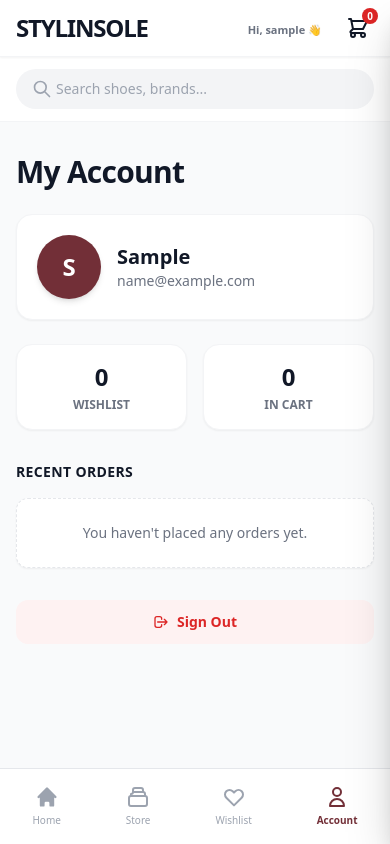
After one commit to royaloba/solid-giggle, a Django app: page /accounts/profile/ in a window 390 px wide. The commit adds this page. Run offline with Django 5.2, Linux system fonts and the light colour scheme; the visitor is signed in with stand-in values (Sample User, id 1); data that the repository does not hold is empty; some libraries are stand-ins or nearby versions.

Commit message:
Fixed the UI, added account view, improved mobile interaction feel v3.5

```diff
--- /dev/null
+++ b/accounts/templates/accounts/profile.html
@@ -0,0 +1,65 @@
+{% extends 'base.html' %}
+
+{% block content %}
+<div class="max-w-3xl mx-auto px-4 py-8 mb-10">
+    <h1 class="text-3xl font-extrabold text-gray-900 tracking-tight mb-6">My Account</h1>
+
+    <!-- User Profile Card -->
+    <div class="bg-white p-5 rounded-2xl shadow-sm border border-gray-100 flex items-center gap-4 mb-6">
+        <div class="w-16 h-16 bg-wine text-white rounded-full flex items-center justify-center text-2xl font-black shadow-md">
+            {{ user.username|make_list|first|upper }}
+        </div>
+        <div>
+            <h3 class="font-bold text-gray-900 text-xl">{{ user.first_name|default:user.username }}</h3>
+            <p class="text-sm text-gray-500">{{ user.email }}</p>
+        </div>
+    </div>
+
+    <!-- Quick Stats -->
+    <div class="grid grid-cols-2 gap-4 mb-8">
+        <a href="{% url 'store:wishlist' %}" class="bg-white p-4 rounded-2xl shadow-sm border border-gray-100 flex flex-col items-center justify-center group hover:border-wine transition-colors">
+            <span class="text-2xl font-black text-gray-900 group-hover:text-wine">{{ wishlist_count }}</span>
+            <span class="text-xs font-bold text-gray-500 uppercase mt-1">Wishlist</span>
+        </a>
+        <button onclick="toggleCartDrawer(true);" class="bg-white p-4 rounded-2xl shadow-sm border border-gray-100 flex flex-col items-center justify-center group hover:border-wine transition-colors w-full">
+            <span class="text-2xl font-black text-gray-900 group-hover:text-wine">{{ cart|length }}</span>
+            <span class="text-xs font-bold text-gray-500 uppercase mt-1">In Cart</span>
+        </button>
+    </div>
+
+    <!-- Order History -->
+    <h3 class="text-sm font-bold text-gray-900 mb-4 uppercase tracking-wide">Recent Orders</h3>
+    {% if orders %}
+        <div class="space-y-3 mb-8">
+            {% for order in orders %}
+            <div class="bg-white p-4 rounded-xl shadow-sm border border-gray-100 flex flex-col gap-2">
+                <div class="flex justify-between items-start">
+                    <div>
+                        <span class="text-[10px] font-bold text-gray-400">{{ order.created_at|date:"M d, Y" }}</span>
+                        <h4 class="font-bold text-gray-900 text-sm">{{ order.reference }}</h4>
+                    </div>
+                    {% if order.status == 'SUCCESS' %}
+                        <span class="bg-green-100 text-green-700 text-[10px] font-bold px-2 py-1 rounded-sm uppercase">{{ order.status }}</span>
+                    {% elif order.status == 'PENDING' %}
+                        <span class="bg-yellow-100 text-yellow-700 text-[10px] font-bold px-2 py-1 rounded-sm uppercase">{{ order.status }}</span>
+                    {% else %}
+                        <span class="bg-red-100 text-red-700 text-[10px] font-bold px-2 py-1 rounded-sm uppercase">{{ order.status }}</span>
+                    {% endif %}
+                </div>
+                <div class="font-black text-wine">₦{{ order.total_amount }}</div>
+            </div>
+            {% endfor %}
+        </div>
+    {% else %}
+        <div class="bg-white p-6 rounded-xl shadow-sm border border-dashed border-gray-200 text-center mb-8">
+            <p class="text-sm text-gray-500">You haven't placed any orders yet.</p>
+        </div>
+    {% endif %}
+
+    <!-- Logout Button -->
+    <a href="{% url 'accounts:logout' %}" class="w-full py-3 flex items-center justify-center gap-2 text-sm font-bold text-red-600 bg-red-50 hover:bg-red-100 rounded-xl transition-colors">
+        <svg class="w-4 h-4" fill="none" stroke="currentColor" viewBox="0 0 24 24"><path stroke-linecap="round" stroke-linejoin="round" stroke-width="2" d="M17 16l4-4m0 0l-4-4m4 4H7m6 4v1a3 3 0 01-3 3H6a3 3 0 01-3-3V7a3 3 0 013-3h4a3 3 0 013 3v1"></path></svg>
+        Sign Out
+    </a>
+</div>
+{% endblock %}
--- a/accounts/urls.py
+++ b/accounts/urls.py
@@ -7,6 +7,9 @@ urlpatterns = [
     path('register/', views.register_view, name='register'),
     path('login/', views.login_view, name='login'),
     path('logout/', views.logout_view, name='logout'),
-    path('drawer/', views.account_drawer_view, name='drawer'),
+
+    # FIXED: Replaced 'drawer' with a standard 'profile' page route
+    path('profile/', views.account_profile_view, name='profile'),
+
     path('download-orders/', views.download_orders_csv, name='download_orders'),
 ]
--- a/accounts/views.py
+++ b/accounts/views.py
@@ -93,3 +93,14 @@ def download_orders_csv(request):
         ])
 
     return response
+
+@login_required
+def account_profile_view(request):
+    """Standard, full-page view for the user profile."""
+    orders = Order.objects.filter(user=request.user).order_by('-created_at')[:10]
+    wishlist_count = request.user.wishlist_items.count()
+
+    return render(request, 'accounts/profile.html', {
+        'orders': orders,
+        'wishlist_count': wishlist_count,
+    })
--- a/templates/base.html
+++ b/templates/base.html
@@ -14,7 +14,7 @@
             theme: {
                 extend: {
                     colors: {
-                        wine: '#722F37', // Your official Stylinsole brand color
+                        wine: '#722F37',
                     }
                 }
             }
@@ -34,16 +34,14 @@
                 transition: all 150ms ease;
             }
             .form-input:focus {
-                border-color: #722F37; /* Updated to Wine */
-                box-shadow: 0 0 0 2px rgba(114, 47, 55, 0.2); /* Soft Wine Shadow */
+                border-color: #722F37;
+                box-shadow: 0 0 0 2px rgba(114, 47, 55, 0.2);
             }
         }
     </style>
 </head>
 
 <body class="bg-gray-50 text-gray-900 font-sans flex flex-col min-h-screen pb-20 md:pb-0">
-
-    <!-- Top Header (Desktop & Mobile Mixed) -->
 
     <!-- Top Header -->
     <header class="sticky top-0 z-40 bg-white/90 backdrop-blur-md border-b border-gray-100 px-4 py-3 flex items-center justify-between shadow-sm">
@@ -56,22 +54,24 @@
         <!-- RIGHT SIDE: Greeting, Search, Auth, Cart -->
         <div class="flex items-center gap-4">
 
-            <!-- FIXED: Mobile Greeting moved to the top right -->
             {% if user.is_authenticated %}
                 <span class="md:hidden text-[11px] font-bold text-gray-500 mt-1">Hi, {{ user.username }} 👋</span>
             {% endif %}
 
-            <!-- Search Bar (Desktop) -->
-            <div class="hidden md:block relative">
-                <input type="text" placeholder="Search shoes, brands..." class="bg-gray-100 text-sm rounded-full pl-10 pr-4 py-2 w-64 outline-none focus:ring-2 focus:ring-gray-200">
-                <svg class="w-4 h-4 absolute left-4 top-2.5 text-gray-400" fill="none" stroke="currentColor" viewBox="0 0 24 24"><path stroke-linecap="round" stroke-linejoin="round" stroke-width="2" d="M21 21l-6-6m2-5a7 7 0 11-14 0 7 7 0 0114 0z"></path></svg>
-            </div>
+            <!-- FIXED: Search Bar (Desktop) -->
+            <form action="{% url 'store:list' %}" method="GET" class="hidden md:block relative">
+                <input type="text" name="q" value="{{ request.GET.q }}" placeholder="Search shoes, brands..." class="bg-gray-100 text-sm rounded-full pl-10 pr-4 py-2 w-64 outline-none focus:ring-2 focus:ring-gray-200">
+                <button type="submit" class="absolute left-4 top-2.5 text-gray-400 hover:text-wine transition-colors">
+                    <svg class="w-4 h-4" fill="none" stroke="currentColor" viewBox="0 0 24 24"><path stroke-linecap="round" stroke-linejoin="round" stroke-width="2" d="M21 21l-6-6m2-5a7 7 0 11-14 0 7 7 0 0114 0z"></path></svg>
+                </button>
+            </form>
 
-            <!-- Auth Links (Desktop) -->
+            <!-- FIXED: Auth Links (Desktop) -->
             <div class="hidden md:flex items-center gap-4 text-sm font-bold text-gray-600 border-r border-gray-200 pr-4">
                 {% if user.is_authenticated %}
                     <span class="text-gray-900">Hi, {{ user.username }}</span>
-                    <button hx-get="{% url 'accounts:drawer' %}" hx-target="#account-drawer" hx-swap="innerHTML" onclick="toggleAccountDrawer(true)" class="hover:text-black transition">Account</button>
+                    <!-- Standard page link instead of HTMX -->
+                    <a href="{% url 'accounts:profile' %}" class="hover:text-black transition">Account</a>
                     <a href="{% url 'accounts:logout' %}" class="hover:text-red-600 transition ml-2">Logout</a>
                 {% else %}
                     <a href="{% url 'accounts:login' %}" class="hover:text-black transition">Log In</a>
@@ -79,7 +79,7 @@
                 {% endif %}
             </div>
 
-            <!-- Original HTMX Cart Trigger Preserved -->
+            <!-- Original HTMX Cart Trigger -->
             <button onclick="toggleCartDrawer(true)" class="relative p-1 text-gray-900 hover:opacity-70 transition ml-1">
                 <svg class="w-6 h-6" fill="none" stroke="currentColor" viewBox="0 0 24 24"><path stroke-linecap="round" stroke-linejoin="round" stroke-width="2" d="M3 3h2l.4 2M7 13h10l4-8H5.4M7 13L5.4 5M7 13l-2.293 2.293c-.63.63-.184 1.707.707 1.707H17m0 0a2 2 0 100 4 2 2 0 000-4zm-8 2a2 2 0 11-4 0 2 2 0 014 0z"></path></svg>
                 <span id="cart-badge"
@@ -93,7 +93,7 @@
         </div>
     </header>
 
-    <!-- Mobile Search Bar (Only visible on small screens) -->
+    <!-- FIXED: Mobile Search Bar (Only visible on small screens) -->
     <div class="md:hidden px-4 py-3 bg-white border-b border-gray-100">
         <form action="{% url 'store:list' %}" method="GET" class="relative">
             <input type="text" name="q" placeholder="Search shoes, brands..." value="{{ request.GET.q }}" class="w-full bg-gray-100 text-sm rounded-full pl-10 pr-4 py-2.5 outline-none focus:ring-2 focus:ring-wine/30 transition-all">
@@ -109,7 +109,7 @@
         {% endblock %}
     </main>
 
-   <!-- Mobile Bottom Navigation -->
+   <!-- FIXED: Mobile Bottom Navigation -->
     <nav class="md:hidden fixed bottom-0 left-0 w-full bg-white border-t border-gray-200 flex justify-around items-center py-2 z-30 pb-safe">
         <!-- Home -->
         <a href="{% url 'store:home' %}" class="flex flex-col items-center p-2 {% if request.resolver_match.url_name == 'home' %}text-wine font-bold{% else %}text-gray-400{% endif %} transition">
@@ -130,13 +130,13 @@
         </a>
 
         <!-- Account -->
-        <a href="{% if user.is_authenticated %}{% url 'accounts:logout' %}{% else %}{% url 'accounts:login' %}{% endif %}" class="flex flex-col items-center p-2 text-gray-400 hover:text-wine transition">
+        <a href="{% if user.is_authenticated %}{% url 'accounts:profile' %}{% else %}{% url 'accounts:login' %}{% endif %}" class="flex flex-col items-center p-2 {% if request.resolver_match.url_name == 'profile' %}text-wine font-bold{% else %}text-gray-400 hover:text-wine{% endif %} transition">
             <svg class="w-6 h-6 mb-1" fill="none" stroke="currentColor" viewBox="0 0 24 24"><path stroke-linecap="round" stroke-linejoin="round" stroke-width="2" d="M16 7a4 4 0 11-8 0 4 4 0 018 0zM12 14a7 7 0 00-7 7h14a7 7 0 00-7-7z"></path></svg>
             <span class="text-[10px]">Account</span>
         </a>
     </nav>
 
-    <!-- Slide-out Drawer Backdrop & Container -->
+    <!-- Slide-out Drawer Backdrop & Container (For CART ONLY) -->
     <div id="cart-drawer-backdrop" onclick="toggleCartDrawer(false)" class="fixed inset-0 bg-black/40 z-50 hidden transition-opacity"></div>
 
     <aside id="cart-drawer" class="fixed top-0 right-0 z-[60] w-full max-w-md h-screen transition-transform transform translate-x-full duration-300 ease-in-out bg-white shadow-2xl">
```
Also changed, not shown: store/templates/store/partials/product_card.html (+29 -19 lines).
